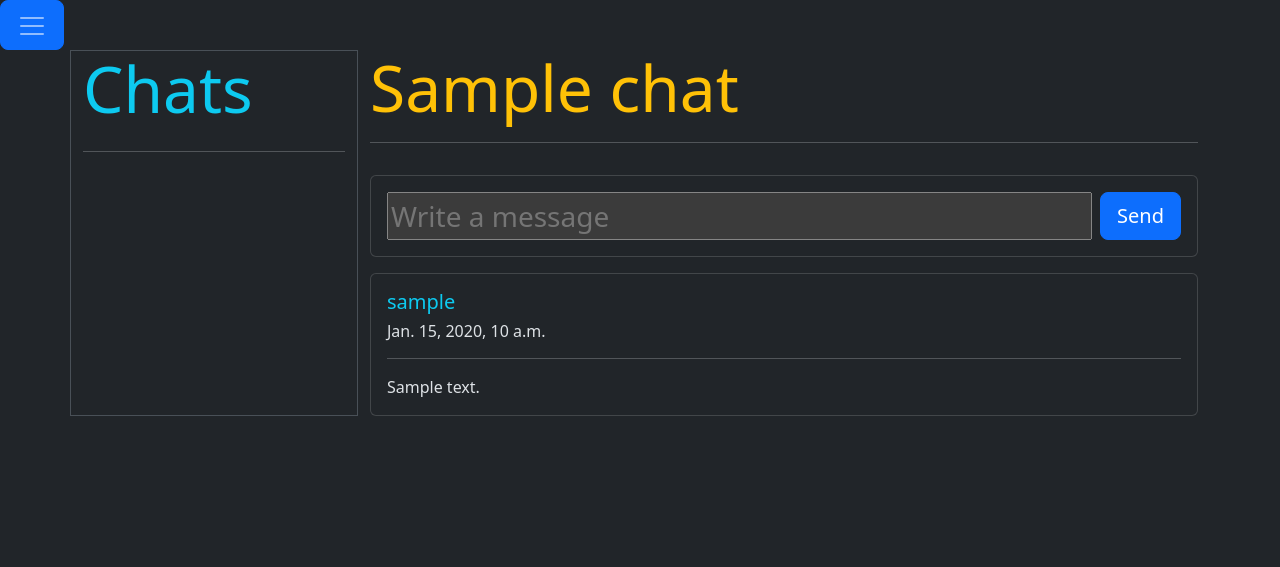
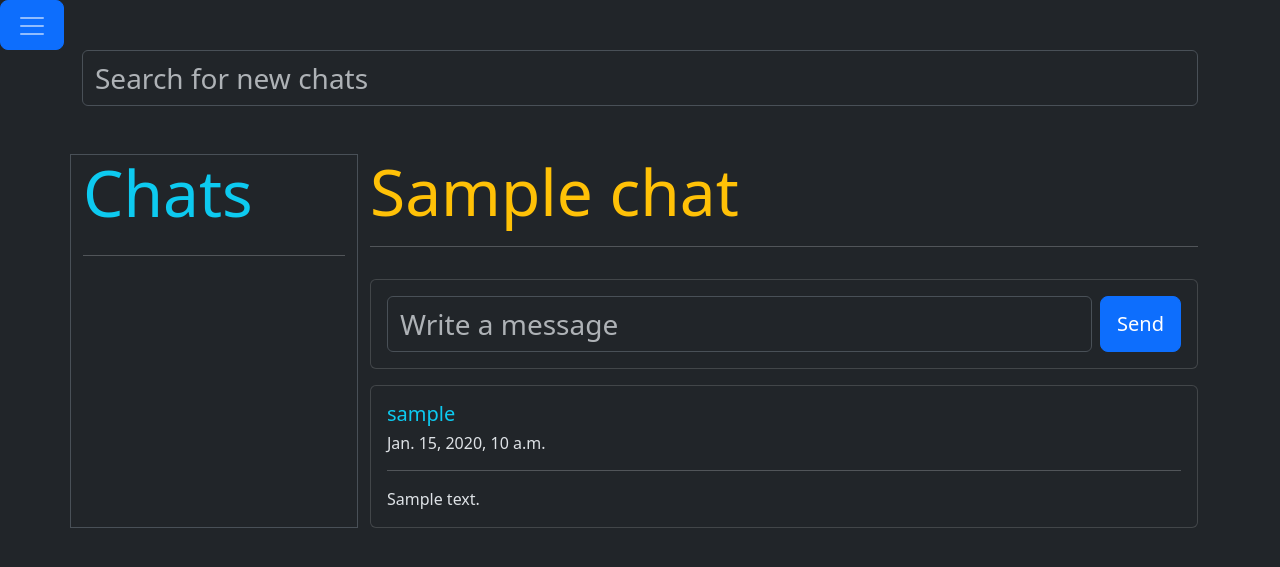
Before and after one commit to yagodanr/social_media, a Django app: page /chat/1 in a window 1280 px wide. Shown: the top 567 px of the page. Run offline with Django 5.2, Linux system fonts and the light colour scheme; tables that the repository leaves empty hold one stand-in row (values such as "Sample post").

Commit message:
Added ChatSearch and form-control class to input

```diff
--- a/chat/urls.py
+++ b/chat/urls.py
@@ -1,9 +1,10 @@
 from django.urls import path
 
-from .views import ChatView, ChatListView
+from .views import ChatView, ChatListView, ChatSearchView
 
 urlpatterns = [
     path("<int:pk>", ChatView.as_view(), name="chat"),
     path("", ChatListView.as_view(), name="chats"),
+    path("search/", ChatSearchView.as_view(), name="chat_search"),
 
 ]
--- a/chat/views.py
+++ b/chat/views.py
@@ -28,3 +28,14 @@
 
 
         return self.get(request, *args, **kwargs)
+
+
+class ChatSearchView(TemplateView):
+    template_name = "chat/chat_search.html"
+
+    def get_context_data(self, **kwargs: Any) -> dict[str, Any]:
+        context = super().get_context_data(**kwargs)
+        if "search" in self.request.GET:
+            context["chats"] = Chat.objects.filter(name__contains=self.request.GET["search"])
+
+        return context
--- a/templates/chat/chat_open.html
+++ b/templates/chat/chat_open.html
@@ -2,9 +2,14 @@
 
 
 {% block content %}
-<div class="container d-flex justify-content-center">
+<div class="container">
 
-<div class="row flex-fill">
+<div class="row mb-5">
+  {% include 'chat/chat_search_form.html' %}
+
+</div>
+
+<div class="row">
   <div class="col-1 border" style="width: 18rem;">
 
     <div class="d-flex flex-column">
@@ -29,7 +34,7 @@
         {% csrf_token %}
 
         <div class="card-body d-flex">
-          <input type="text" id="content" name="content" class="flex-fill fs-3" placeholder="Write a message">
+          <input type="text" id="content" name="content" class="form-control flex-fill fs-3" placeholder="Write a message">
           <button type="submit" class="btn btn-lg btn-primary ms-2">Send</button>
         </div>
 
--- /dev/null
+++ b/templates/chat/chat_search_form.html
@@ -0,0 +1,6 @@
+<form method="GET" action="{% url 'chat_search' %}" class="d-flex">
+    {% csrf_token %}
+
+    <input type="text" id="search" name="search" class="form-control fs-3 flex-fill" placeholder="Search for new chats">
+
+</form>
```
Also changed, not shown: templates/chat/chat_search.html (added, +20 -0 lines), templates/chat/chats_list.html (+9 -2 lines).
